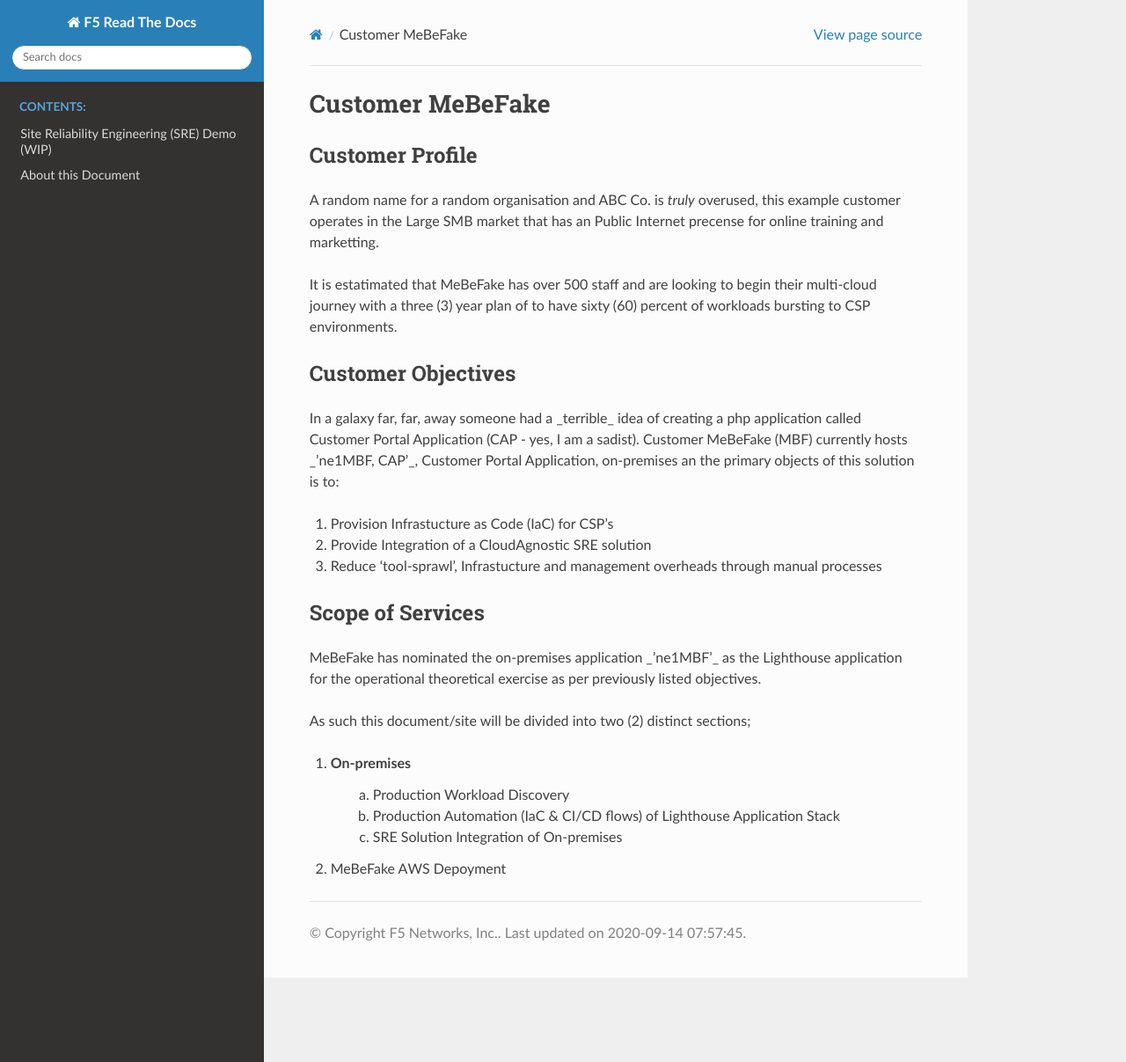
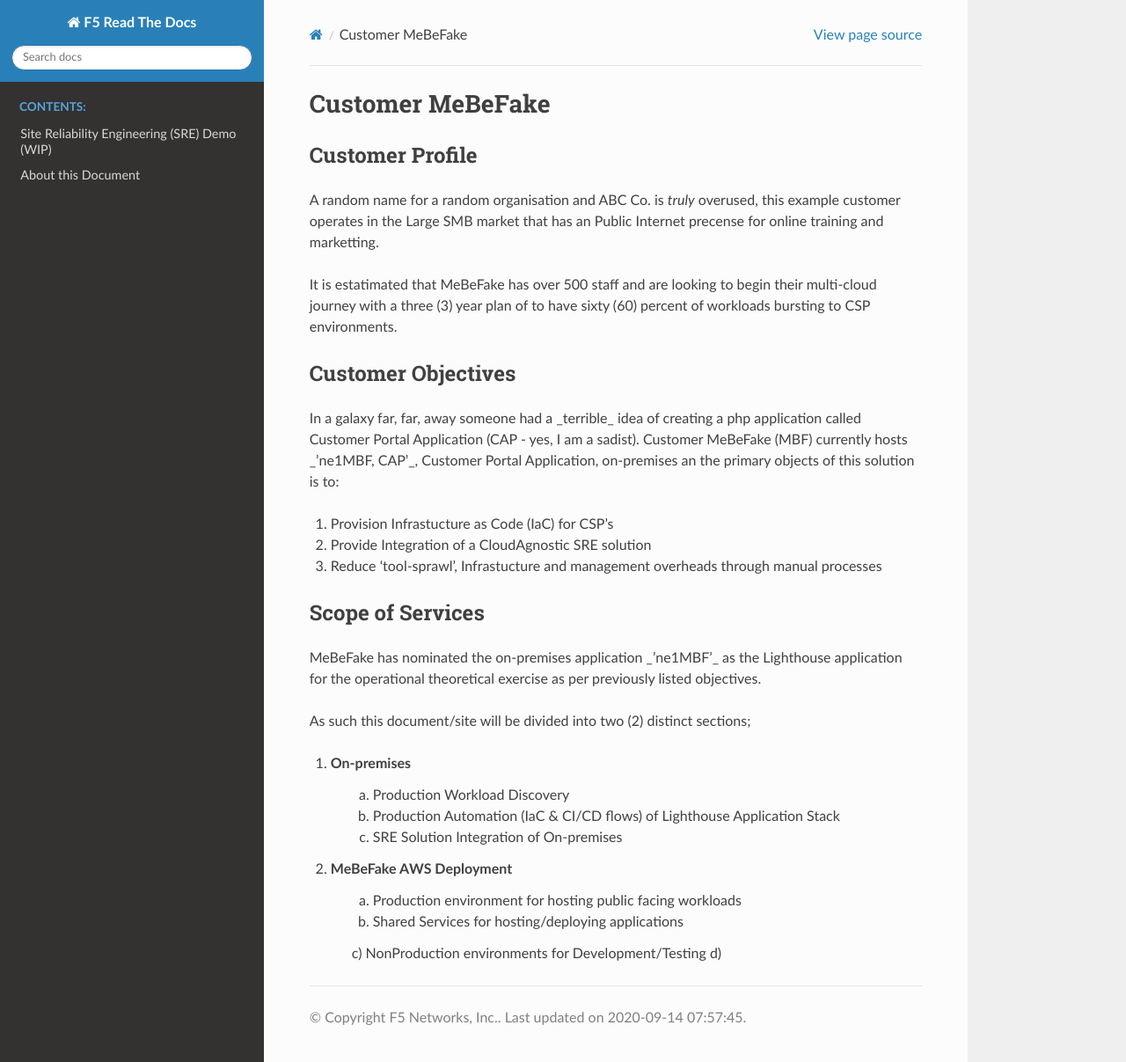
Before and after one commit to merps/f5-rtd-sre-demo, a Sphinx documentation site: the page built from docs/html/customer.rst, in a window 1280 px wide and 1207 px high. Shown: the whole window at 88% size. Built offline with Sphinx 7.4.7 and the Read the Docs theme 2.0.0, drawn with Linux system fonts in a browser that asks for light colours; pages that are not in the unit, such as notebooks, are missing from menus.

Commit message:
updated Synopsis

```diff
--- a/docs/html/customer.rst
+++ b/docs/html/customer.rst
@@ -34,4 +34,8 @@
     b) Production Automation (IaC & CI/CD flows) of Lighthouse Application Stack
     c) SRE Solution Integration of On-premises
 
-2) MeBeFake AWS Depoyment
+2) MeBeFake AWS Deployment
+    a) Production environment for hosting public facing workloads
+    b) Shared Services for hosting/deploying applications
+    c) NonProduction environments for Development/Testing
+    d)
```
